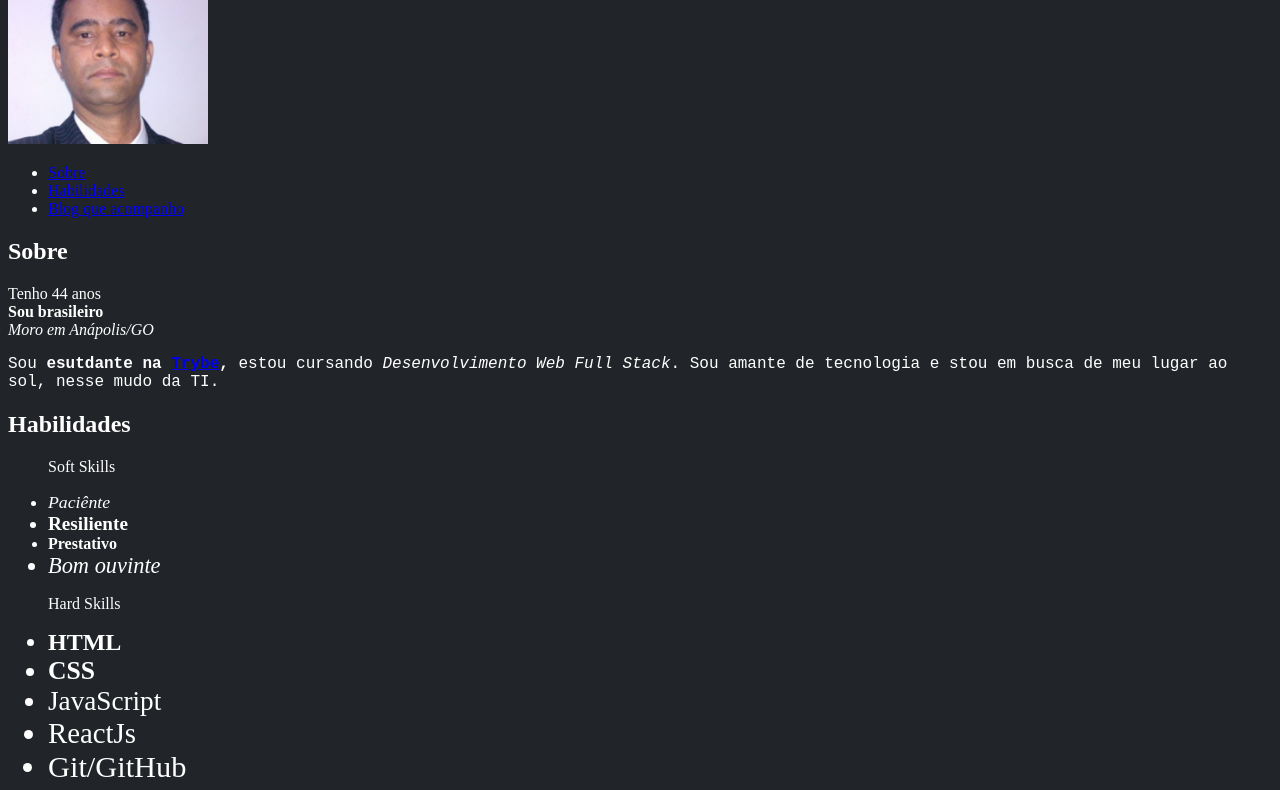
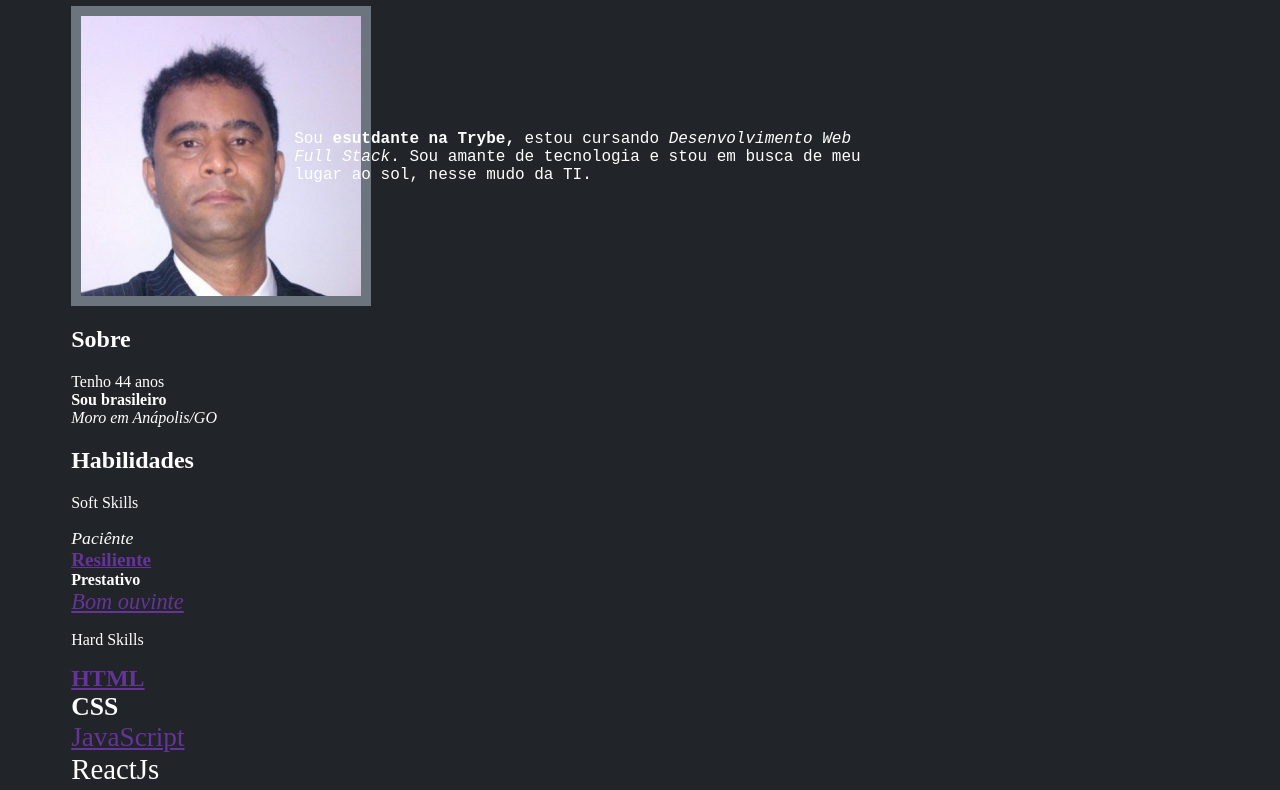
Before and after one commit to eemr3/eemr3.github.io, a plain HTML site: page index.html in a window 1280 px wide. Shown: the part 137-927 px from the top of the page. Drawn offline with Linux system fonts and the light colour scheme.

Commit message:
Adicona arquivo css e adicona estilos para o documento html: position, color nas li, e adiciona tag divs

```diff
--- a/index.html
+++ b/index.html
@@ -10,89 +10,49 @@
       href="https://fonts.googleapis.com/css2?family=Roboto&display=swap"
       rel="stylesheet"
     />
+    <link rel="stylesheet" href="style.css" />
     <title>Emerson Moreira - Portfólio</title>
-
-    <style>
-      body {
-        background-color: #212529;
-        color: #fff;
-        font-size: 16px;
-      }
-      h1 {
-        font-family: "Roboto", sans-serif;
-      }
-
-      #about__infor-me {
-        font-family: monospace;
-      }
-
-      #nationality {
-        font-weight: bold;
-      }
-
-      #city-state {
-        font-style: italic;
-      }
-
-      .primeira-soft-skill {
-        font-size: 1.11em;
-      }
-      .segunda-soft-skill {
-        font-size: 1.2em;
-      }
-      .terceira-soft-skill {
-        font-size: 1.3em;
-      }
-      .quarta-soft-skill {
-        font-size: 1.4em;
-      }
-
-      .primeira-hard-skill {
-        font-size: 1.5em;
-      }
-      .segunda-hard-skill {
-        font-size: 1.6em;
-      }
-      .terceira-hard-skill {
-        font-size: 1.7em;
-      }
-      .quarta-hard-skill {
-        font-size: 1.8em;
-      }
-      .quinta-hard-skill {
-        font-size: 1.9em;
-      }
-    </style>
   </head>
   <body>
-    <h1>Emerson Moreira</h1>
-    <a href="#img">
-      <img
-        src="img/foto-emerson.jpeg"
-        alt="Foto do Emerson Moreira"
-        width="200px"
-      />
-    </a>
+    <div class="menu">
       <ul>
         <li><a href="#about">Sobre</a></li>
         <li><a href="#habilidades">Habilidades</a></li>
         <li><a href="#recomendacao">Blog que acompanho</a></li>
       </ul>
+    </div>
+    <div class="container">
+      <div class="header-content">
+        <h1>Emerson Moreira</h1>
+        <div class="header-content__photo">
+          <a href="#img">
+            <img
+              id="photo-me"
+              src="img/foto-emerson.jpeg"
+              alt="Foto do Emerson Moreira"
+            />
+          </a>
+          <p id="about__infor-me">
+            Sou
+            <strong
+              >esutdante na
+              <a href="https://www.betrybe.com/" target="_blank">Trybe</a
+              >,</strong
+            >
+            estou cursando <em>Desenvolvimento Web Full Stack</em>. Sou amante
+            de tecnologia e stou em busca de meu lugar ao sol, nesse mudo da TI.
+          </p>
+        </div>
+      </div>
+
       <h2 id="about">Sobre</h2>
       <span>Tenho 44 anos</span><br />
       <span id="nationality">Sou brasileiro</span><br />
       <span id="city-state">Moro em Anápolis/GO</span>
-    <p id="about__infor-me">
-      Sou
-      <strong
-        >esutdante na
-        <a href="https://www.betrybe.com/" target="_blank">Trybe</a>,</strong
-      >
-      estou cursando <em>Desenvolvimento Web Full Stack</em>. Sou amante de
-      tecnologia e stou em busca de meu lugar ao sol, nesse mudo da TI.
-    </p>
+
       <h2 id="habilidades">Habilidades</h2>
-    <ul>
+
+      <ul class="list-skills">
         <p id="soft-skills">Soft Skills</p>
         <li class="primeira-soft-skill"><em>Paciênte</em></li>
         <li class="segunda-soft-skill"><strong>Resiliente</strong></li>
@@ -111,5 +71,6 @@
           >Blog do Vinicius Dacal</a
         >
       </p>
+    </div>
   </body>
 </html>
--- /dev/null
+++ b/style.css
@@ -0,0 +1,102 @@
+body {
+  background-color: #212529;
+  color: #fff;
+  font-size: 16px;
+}
+
+ul li {
+  list-style: none;
+}
+
+a {
+  text-decoration: none;
+  color: #fff;
+}
+
+#photo-me {
+  float: left;
+  height: 280px;
+  padding: 10px;
+  background-color: #6c757d;
+}
+
+#about__infor-me {
+  position: absolute;
+  font-family: monospace;
+  top: 36%;
+  left: 28%;
+  word-break: break-word;
+}
+
+#nationality {
+  font-weight: bold;
+}
+
+#city-state {
+  font-style: italic;
+}
+
+.container {
+  width: 90%;
+  margin: 0 auto;
+}
+
+.menu {
+  position: sticky;
+  top: 0;
+  background-color: rgba(34, 38, 42, 0.9);
+  z-index: 100;
+}
+
+.menu ul {
+  width: 90%;
+  margin: auto;
+}
+
+.header-content h1 {
+  font-family: "Roboto", sans-serif;
+  text-align: center;
+}
+
+.header-content__photo {
+  width: 70%;
+  height: 300px;
+  position: relative;
+}
+
+.list-skills {
+  padding-left: 0;
+}
+.list-skills li:nth-child(2n + 1) {
+  color: #663399;
+  text-decoration: underline;
+}
+
+.primeira-soft-skill {
+  font-size: 1.11em;
+}
+.segunda-soft-skill {
+  font-size: 1.2em;
+}
+.terceira-soft-skill {
+  font-size: 1.3em;
+}
+.quarta-soft-skill {
+  font-size: 1.4em;
+}
+
+.primeira-hard-skill {
+  font-size: 1.5em;
+}
+.segunda-hard-skill {
+  font-size: 1.6em;
+}
+.terceira-hard-skill {
+  font-size: 1.7em;
+}
+.quarta-hard-skill {
+  font-size: 1.8em;
+}
+.quinta-hard-skill {
+  font-size: 1.9em;
+}
```
Lines whose indentation alone changed are shown as unchanged.
